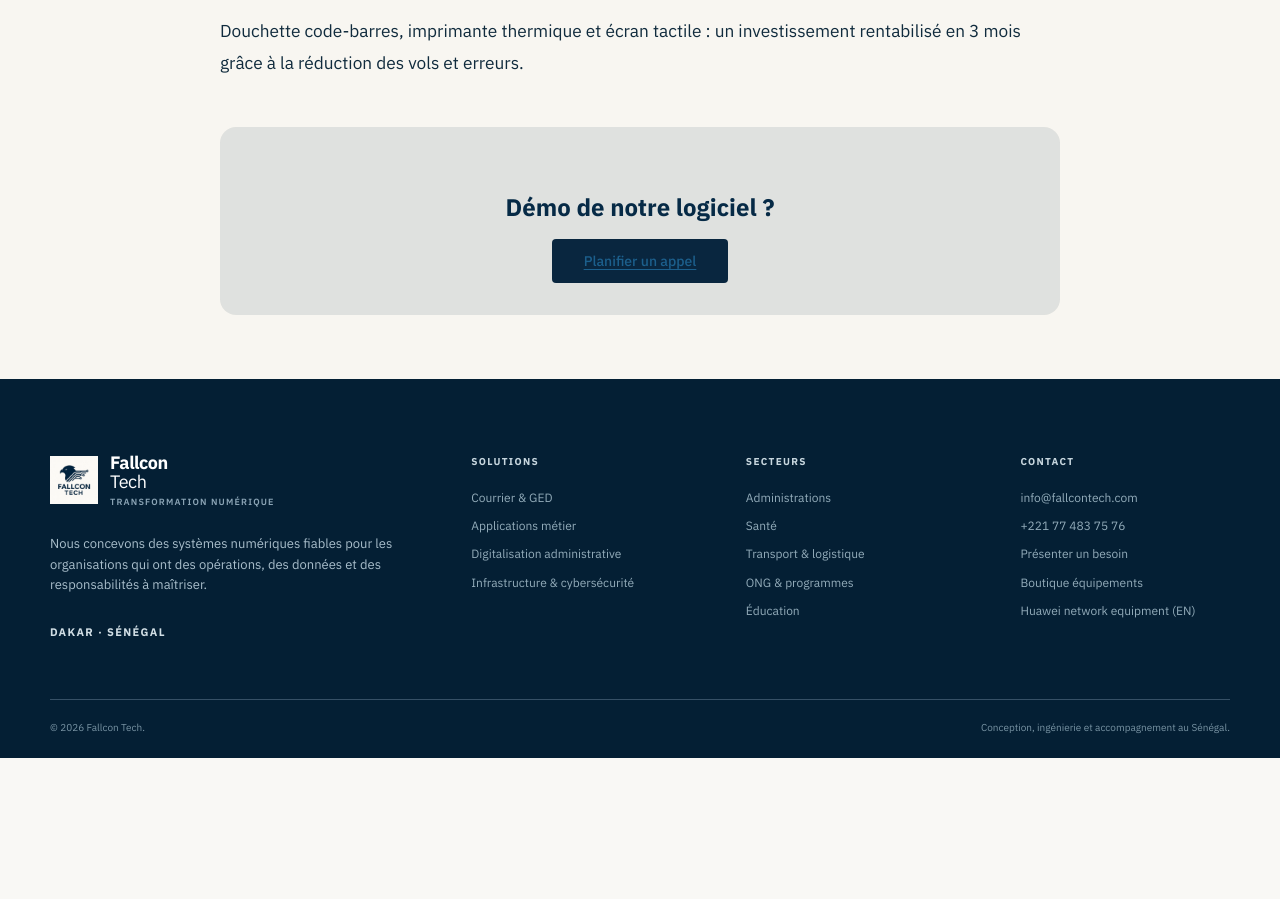
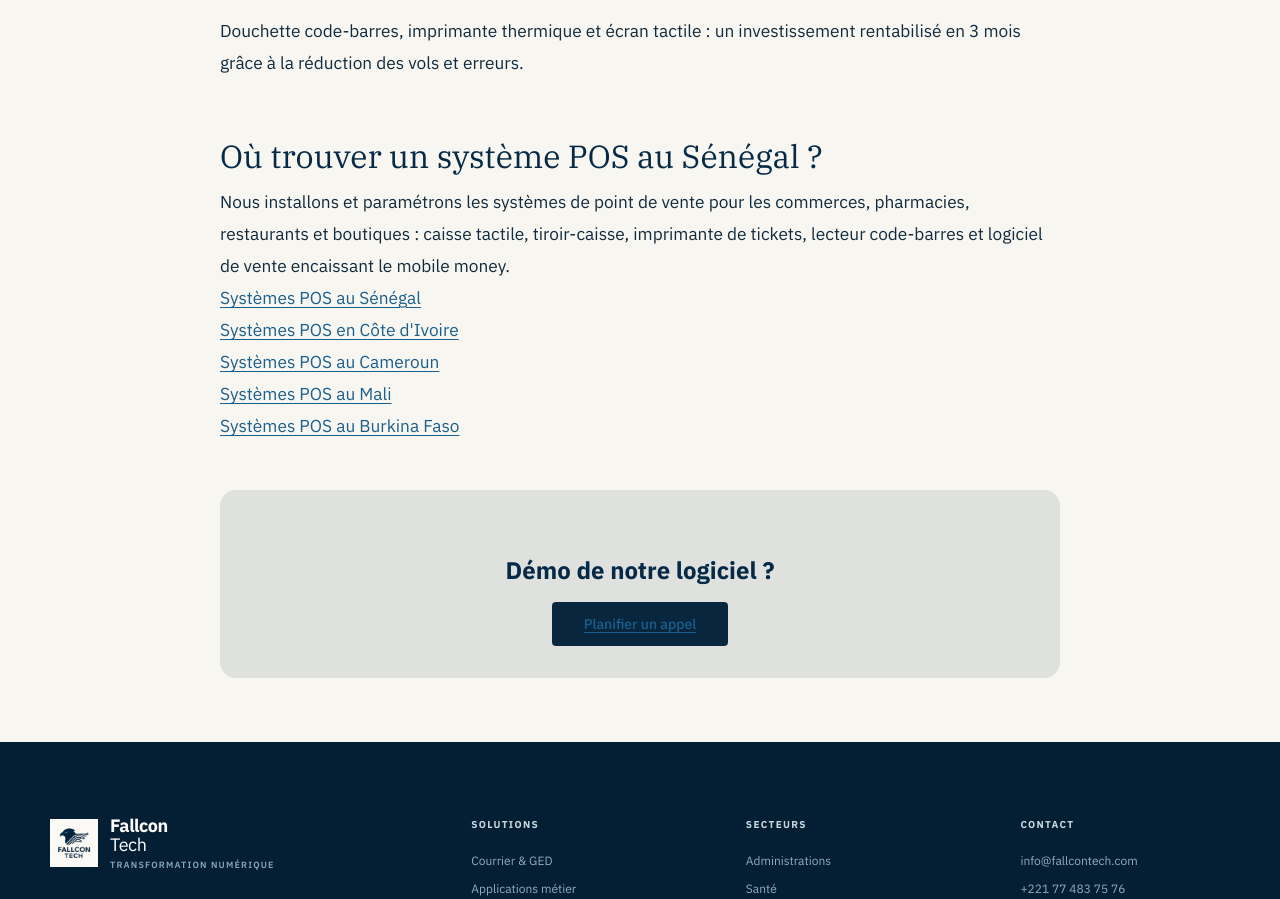
Before and after one commit to boobacar/fallcontech, a React (Vite) app: page /article/logiciel-gestion-stock-caisse-senegal in a window 1280 px wide. Shown: the part 2105-3004 px from the top of the page. Before the commit the page ends 2863 px from the top, so only its background shows below. Built offline with nearby package versions, Linux system fonts and the light colour scheme.

Commit message:
seo: boucle GSC hebdo — title article POS aligne sur « systemes POS » (50 imp, 0 clic) + maillage interne vers la grappe POS (pages en « Discovered - currently not indexed »)

```diff
--- a/src/data/seoData.js
+++ b/src/data/seoData.js
@@ -275,7 +275,7 @@ export const articleSeo = {
   "/article/internet-lent-fibre-dakar-solutions": ["Internet lent et fibre instable à Dakar : solutions", "Fibre Orange, Free, Starlink et backup 4G pour limiter les coupures internet en entreprise."],
   "/article/arnaques-wave-orange-money-senegal": ["Arnaques Wave & Orange Money au Sénégal : alerte sécurité", "Les méthodes d’arnaque mobile money au Sénégal et comment sécuriser vos comptes professionnels."],
   "/article/acheter-pc-portable-original-dakar": ["Où acheter son matériel informatique à Dakar ?", "Différencier un PC venant d’un ordinateur neuf original : guide d’achat informatique pour entreprises."],
-  "/article/logiciel-gestion-stock-caisse-senegal": ["Logiciel de caisse (POS) & gestion de stock au Sénégal", "Gestion de stock, caisse, anti-vol et rapports automatiques : pourquoi quitter le cahier pour un logiciel POS."],
+  "/article/logiciel-gestion-stock-caisse-senegal": ["Systèmes POS Sénégal : caisse, stock et logiciel de vente", "Installer un système POS au Sénégal : caisse tactile, douchette code-barres, imprimante de tickets et logiciel de stock qui continue de fonctionner sans internet."],
   "/article/comment-choisir-developpeur-web-dakar-senegal": ["Choisir un développeur web à Dakar : guide et conseils", "Découvrez comment choisir le développeur web idéal à Dakar. Freelance ou agence ? Junior ou senior ? Nos critères pour éviter les erreurs et réussir votre projet."],
   "/article/comment-seo-transforme-chiffre-affaires-senegal": ["Comment le SEO peut transformer votre chiffre d'affaires au Sénégal", "Comprendre l'impact du référencement naturel (SEO) sur les revenus de votre entreprise au Sénégal."],
   "/article/freelance-ou-agence-web-senegal-que-choisir": ["Freelance ou agence web au Sénégal : que choisir ?", "Avantages et inconvénients d’un freelance vs une agence digitale à Dakar : prix, délais et qualité."],
--- a/src/i18n/en.js
+++ b/src/i18n/en.js
@@ -698,10 +698,10 @@ export default {
     },
     pos: {
       seo: {
-        title: "POS Stock Software for Senegal Shops",
+        title: "POS Systems Senegal: Cash Register, Stock & Sales Software",
         description:
-          "Why ditch the notebook for POS software? Stock management, anti-theft and automated reports for shopkeepers.",
-        headline: "POS and Stock Software Senegal",
+          "Setting up a POS system in Senegal: touch cash register, barcode scanner, receipt printer and stock software that keeps working when the internet goes down.",
+        headline: "POS systems and cash register software",
       },
       title: "Management & POS Software for Retail",
     },
--- a/src/i18n/fr.js
+++ b/src/i18n/fr.js
@@ -731,10 +731,10 @@ export default {
     },
     pos: {
       seo: {
-        title: "Logiciel de caisse (POS) & gestion de stock au Sénégal",
+        title: "Systèmes POS Sénégal : caisse, stock et logiciel de vente",
         description:
-          "Pourquoi quitter le cahier pour un logiciel de gestion (POS) ? Gestion de stock, anti-vol et rapports automatiques pour commerçants.",
-        headline: "Logiciel caisse et stock Sénégal",
+          "Installer un système POS au Sénégal : caisse tactile, douchette code-barres, imprimante de tickets et logiciel de stock qui continue de fonctionner sans internet.",
+        headline: "Systèmes POS et logiciel de caisse",
       },
       title: "Logiciel de Gestion & Caisse pour Commerces",
     },
--- a/src/pages/articles/ArticlePOS.jsx
+++ b/src/pages/articles/ArticlePOS.jsx
@@ -97,6 +97,40 @@ const ArticlePOS = () => {
               </>
             )}
 
+            <h2>{isEn ? "Where to get a POS system in Senegal?" : "Où trouver un système POS au Sénégal ?"}</h2>
+            <p>
+              {isEn
+                ? "We install and configure point-of-sale systems for shops, pharmacies, restaurants and boutiques: touch cash register, cash drawer, receipt printer, barcode scanner and sales software that accepts mobile money."
+                : "Nous installons et paramétrons les systèmes de point de vente pour les commerces, pharmacies, restaurants et boutiques : caisse tactile, tiroir-caisse, imprimante de tickets, lecteur code-barres et logiciel de vente encaissant le mobile money."}
+            </p>
+            <ul>
+              <li>
+                <Link to="/services/systemes-pos-caisse-senegal">
+                  {isEn ? "POS systems in Senegal" : "Systèmes POS au Sénégal"}
+                </Link>
+              </li>
+              <li>
+                <Link to="/services/systemes-pos-caisse-cote-divoire">
+                  {isEn ? "POS systems in Côte d'Ivoire" : "Systèmes POS en Côte d'Ivoire"}
+                </Link>
+              </li>
+              <li>
+                <Link to="/services/systemes-pos-caisse-cameroun">
+                  {isEn ? "POS systems in Cameroon" : "Systèmes POS au Cameroun"}
+                </Link>
+              </li>
+              <li>
+                <Link to="/services/systemes-pos-caisse-mali">
+                  {isEn ? "POS systems in Mali" : "Systèmes POS au Mali"}
+                </Link>
+              </li>
+              <li>
+                <Link to="/services/systemes-pos-caisse-burkina-faso">
+                  {isEn ? "POS systems in Burkina Faso" : "Systèmes POS au Burkina Faso"}
+                </Link>
+              </li>
+            </ul>
+
             <div className="mt-12 bg-primary/10 p-8 rounded-2xl text-center">
               <h3 className="text-2xl font-bold text-primary mb-4">
                 {isEn ? "Demo our POS solution?" : "Démo de notre logiciel ?"}
```
